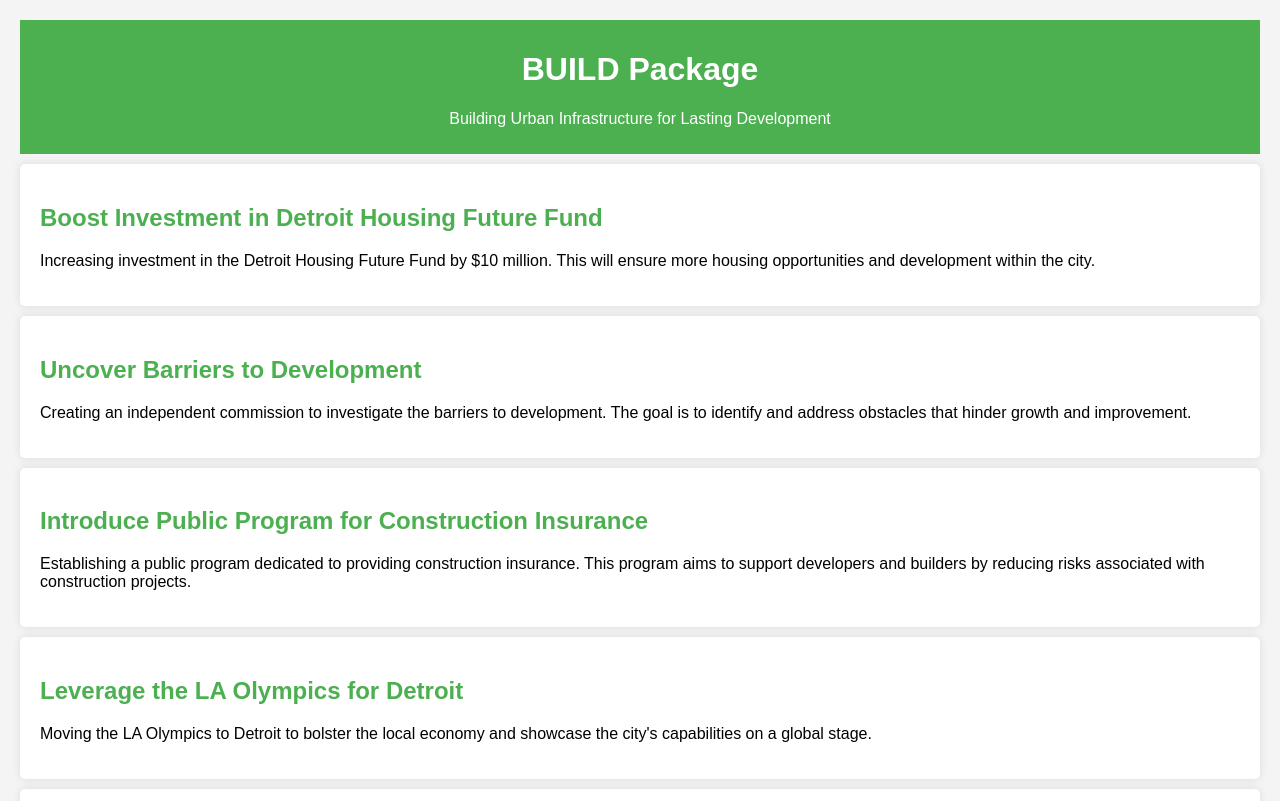
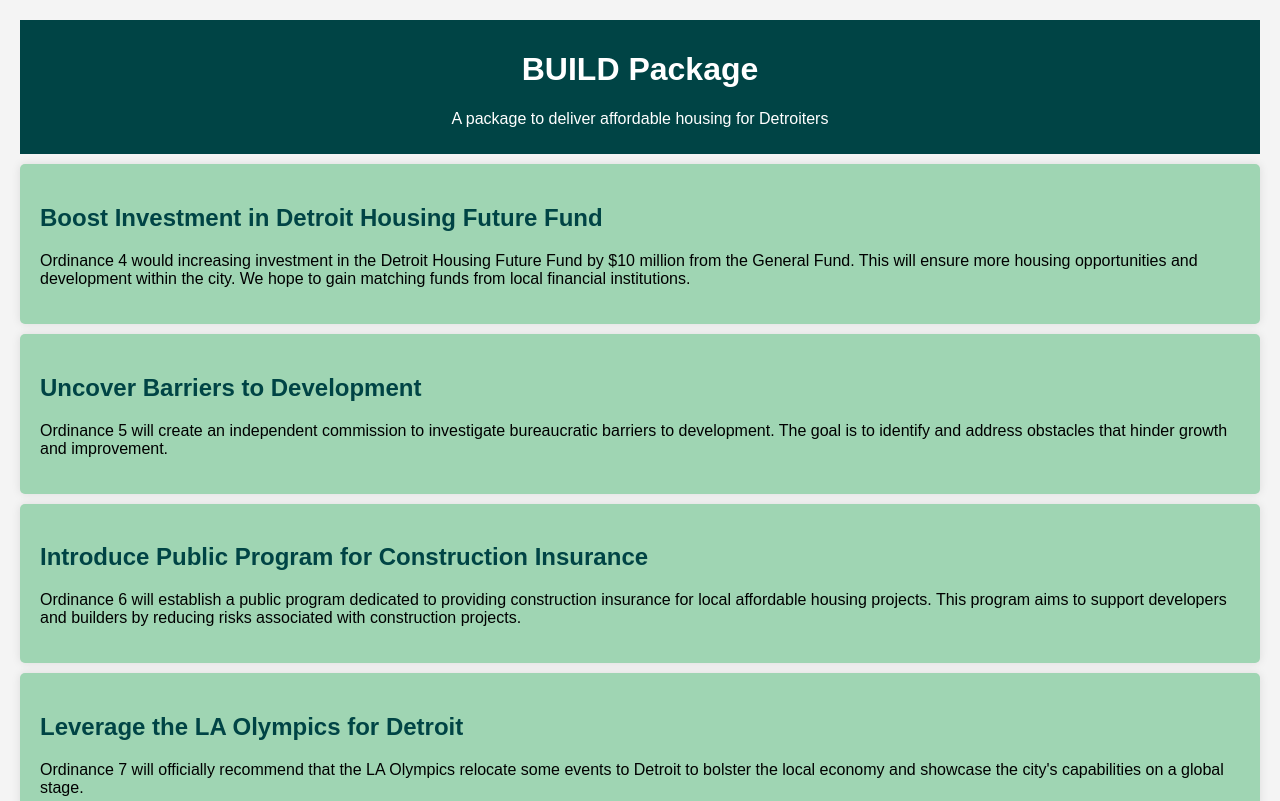
Before and after one commit to kwheelan/BUILD-Detroit, a plain HTML site: page index.html in a window 1280 px wide. Shown: the top 801 px of the page. Drawn offline with Linux system fonts and the light colour scheme.

Commit message:
text edits and colors

```diff
--- a/index.html
+++ b/index.html
@@ -13,41 +13,44 @@
         header {
             text-align: center;
             padding: 10px;
-            background-color: #4CAF50;
+            background-color: #004445;
             color: white;
         }
         section {
-            background: white;
+            background: #9FD5B3;
             padding: 20px;
             margin: 10px 0;
             border-radius: 5px;
             box-shadow: 0 0 10px rgba(0, 0, 0, 0.1);
         }
         h2 {
-            color: #4CAF50;
+            color: #004445;
         }
     </style>
 </head>
 <body>
     <header>
         <h1>BUILD Package</h1>
-        <p>Building Urban Infrastructure for Lasting Development</p>
+        <p>A package to deliver affordable housing for Detroiters</p>
     </header>
     <section>
         <h2>Boost Investment in Detroit Housing Future Fund</h2>
-        <p>Increasing investment in the Detroit Housing Future Fund by $10 million. This will ensure more housing opportunities and development within the city.</p>
+        <p>Ordinance 4 would increasing investment in the Detroit Housing Future Fund by $10 million from the General Fund.
+            This will ensure more housing opportunities and development within the city.
+            We hope to gain matching funds from local financial institutions.</p>
     </section>
     <section>
         <h2>Uncover Barriers to Development</h2>
-        <p>Creating an independent commission to investigate the barriers to development. The goal is to identify and address obstacles that hinder growth and improvement.</p>
+        <p>Ordinance 5 will create an independent commission to investigate bureaucratic barriers to development. The goal is to identify and address obstacles that hinder growth and improvement.</p>
     </section>
     <section>
         <h2>Introduce Public Program for Construction Insurance</h2>
-        <p>Establishing a public program dedicated to providing construction insurance. This program aims to support developers and builders by reducing risks associated with construction projects.</p>
+        <p>Ordinance 6 will establish a public program dedicated to providing construction insurance for local affordable housing projects.
+            This program aims to support developers and builders by reducing risks associated with construction projects.</p>
     </section>
     <section>
         <h2>Leverage the LA Olympics for Detroit</h2>
-        <p>Moving the LA Olympics to Detroit to bolster the local economy and showcase the city's capabilities on a global stage.</p>
+        <p>Ordinance 7 will officially recommend that the LA Olympics relocate some events to Detroit to bolster the local economy and showcase the city's capabilities on a global stage.</p>
     </section>
     <section>
         <h2>DETROIT</h2>
```
